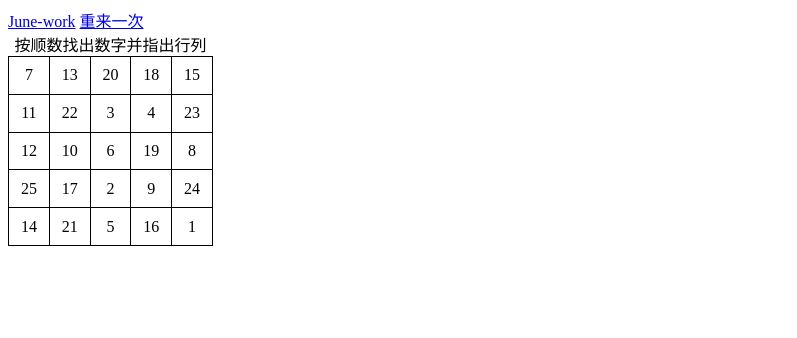
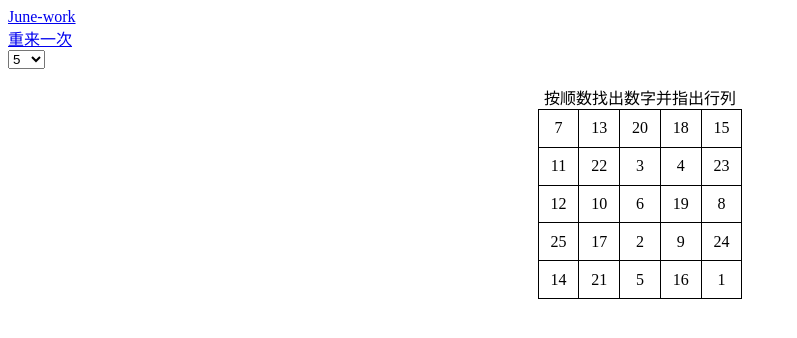
Before and after one commit to kjflyback/kjflyback.github.io, a plain HTML site: page index.html in a window 1280 px wide. Shown: the whole page, without its empty margins (0-797 px from the left). Drawn offline with Linux system fonts and the light colour scheme.

Commit message:
Update index.html

```diff
--- a/index.html
+++ b/index.html
@@ -18,11 +18,12 @@ table{
 </style>
 <script>
     function randBuild(title, max){
-
+        if(document.getElementById("mathtable") != undefined)
+                document.getElementById("mathtable").remove();
         var exists = [];
         var current = 1;
         var maxNumber = max * max;
-        var tableString = "<table><caption align='top'>" + title +"</caption>";
+        var tableString = "<p><center><table><caption align='top'>" + title +"</caption>";
         var trBegin = 0;
         for(var i = 0;i<maxNumber;i++){
             var number = Math.floor( Math.random() * maxNumber);
@@ -41,20 +42,45 @@ table{
             }
             tableString += "<td>" + (number + 1) + "</td>";
         }
-        tableString += "</tr></table>";
+        tableString += "</tr></table></center></p>";
         console.log(tableString);
         var table;
-        document.body.appendChild(table = document.createElement("TABLE"));
+        document.body.appendChild(table = document.createElement("div"));
+        table.id = "mathtable";
+        table.innerHTML = tableString;
+        document.querySelectorAll("td").forEach(function(e, c, p){
+            e.addEventListener("click", function(ev){
+                if(parseInt(ev.srcElement.innerText) == window.queue){
+                    ev.srcElement.style.backgroundColor = "lightgreen";
+                    window.queue ++;
+                }else{
+                    ev.srcElement.style.backgroundColor = "red";
+                }
 
-        table.innerHTML = tableString;
+            })
+        });
     }
     window.onload = function(){
         randBuild("按顺数找出数字并指出行列",5);
+
+    }
+
+    window.queue = 1;
+    function changeMaxSize(obj){
+        console.log(obj);
+        window.queue = 1;
+        randBuild("按顺数找出数字并指出行列", parseInt(obj.value));
     }
 </script>
 </head>
 <body>
-  <a href="June-work/work/index.html">June-work</a>
+    <a href="June-work/work/index.html">June-work</a><br>
     <a href="javascript:location.reload();">重来一次</a><br>
+    <select id = "maxsize" onchange="changeMaxSize(this)">
+        <option>5</option>
+        <option>10</option>
+        <option>15</option>
+        <option>20</option>
+    </select>
 </body>
 </html>
```
